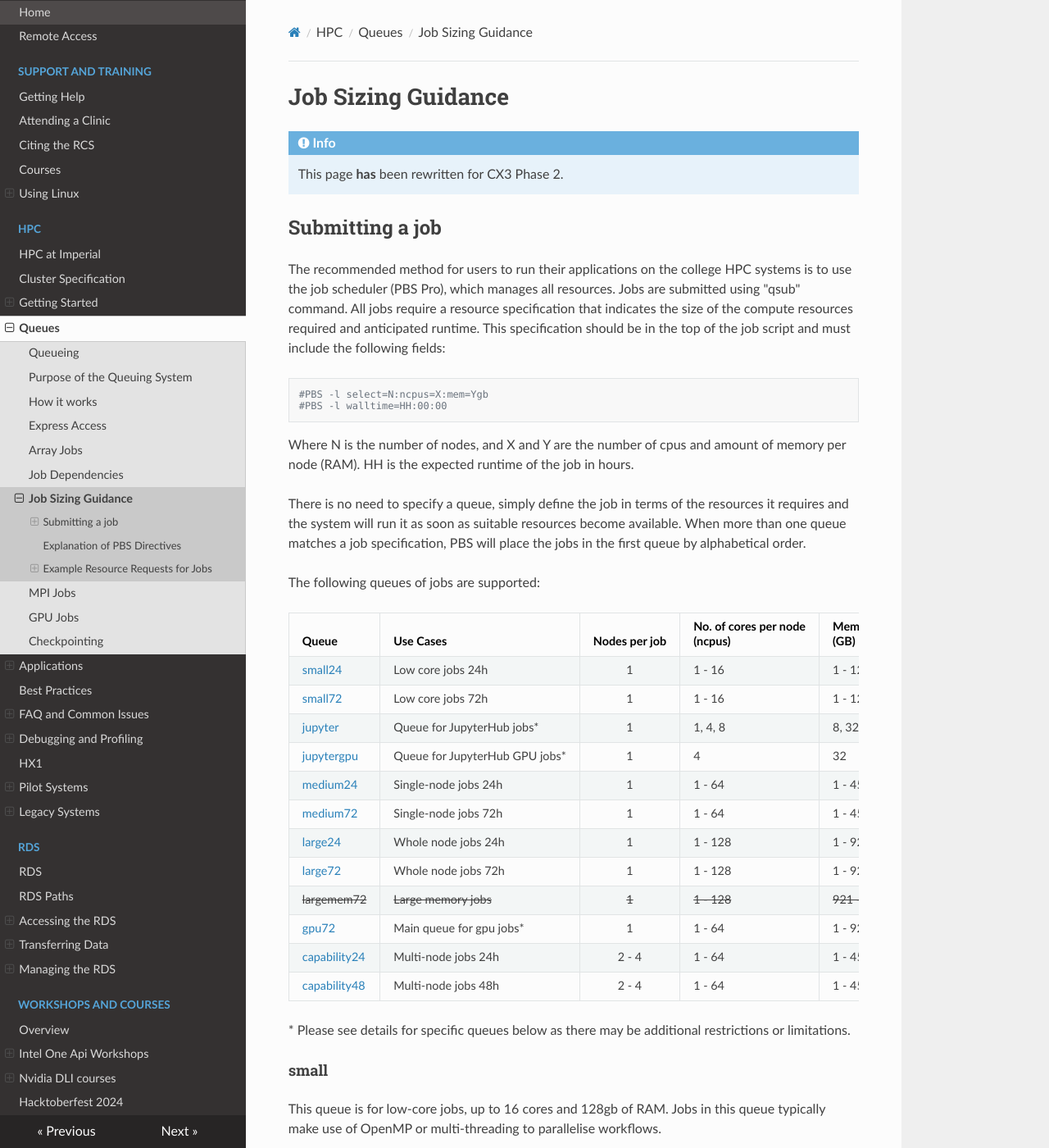
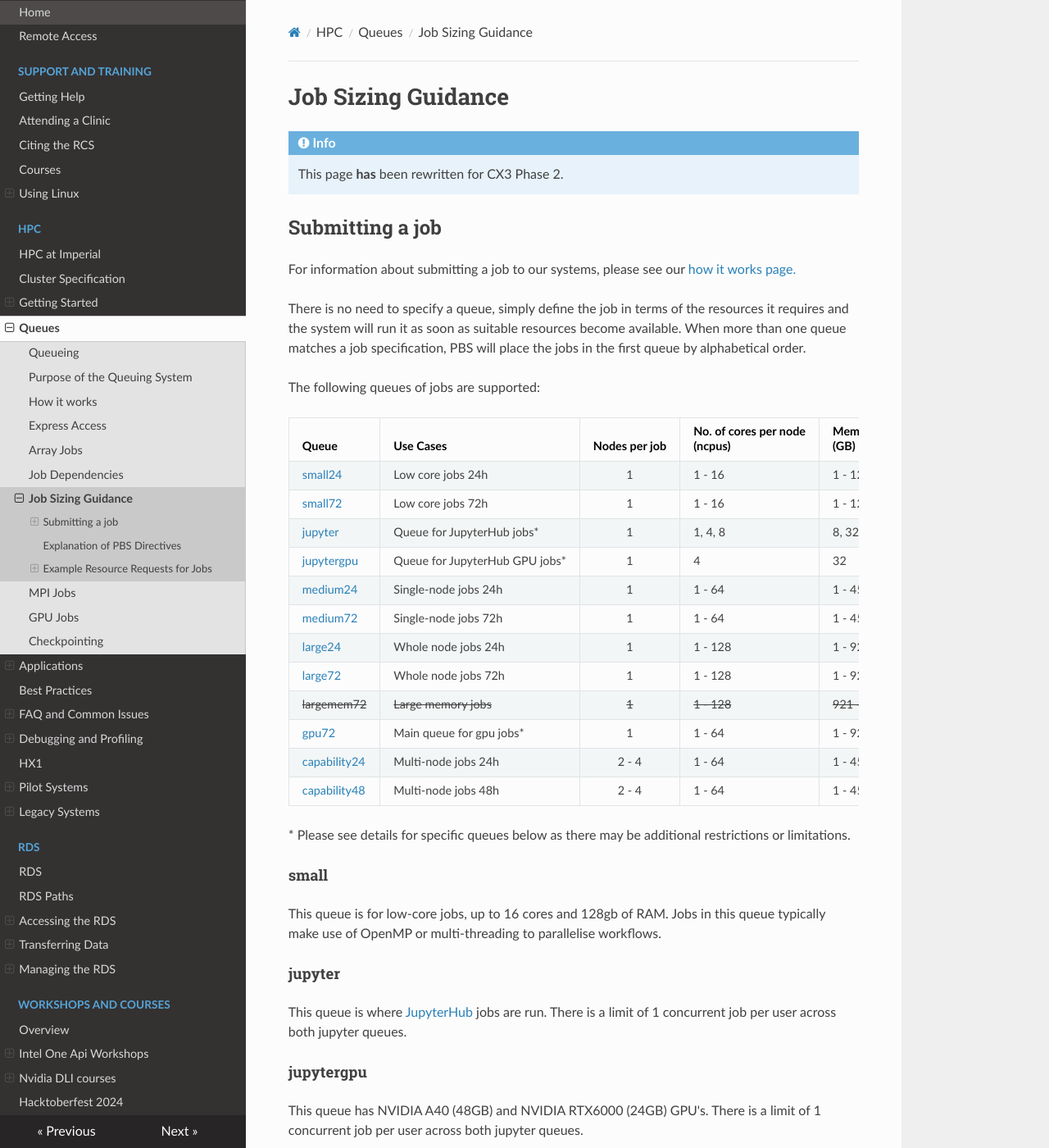
Before and after one commit to ImperialCollegeLondon/icl-rcs-user-guide, an MkDocs documentation site: the page built from docs/hpc/queues/job-sizing-guidance.md, in a window 1280 px wide and 1400 px high. Shown: the whole window at 82% size. Built offline with MkDocs 1.6.1, drawn with Linux system fonts in a browser that asks for light colours; nearby versions of some CDN libraries; some of the changed text lies outside the part shown.

Commit message:
mention rtx6000's in jupytergpu queue as well as clarity improvement

````diff
--- a/docs/hpc/queues/job-sizing-guidance.md
+++ b/docs/hpc/queues/job-sizing-guidance.md
@@ -4,15 +4,8 @@
 
     This page **has** been rewritten for CX3 Phase 2.
 
-## Submitting a  job
-The recommended method for users to run their applications on the college HPC systems is to use the job scheduler (PBS Pro), which manages all resources. Jobs are submitted using "qsub" command. All jobs require a resource specification that indicates the size of the compute resources required and anticipated runtime. This specification should be in the top of the job script and must include the following fields:
-
-```bash
-#PBS -l select=N:ncpus=X:mem=Ygb
-#PBS -l walltime=HH:00:00
-```
-
-Where N is the number of nodes, and X and Y are the number of cpus and amount of memory per node (RAM). HH is the expected runtime of the job in hours.
+## Submitting a job
+For information about submitting a job to our systems, please see our [how it works page.](./how-it-works.md)
 
 There is no need to specify a queue, simply define the job in terms of the resources it requires and the system will run it as soon as suitable resources become available. When more than one queue matches a job specification, PBS will place the jobs in the first queue by alphabetical order.
 
@@ -42,7 +35,7 @@ This queue is for low-core jobs, up to 16 cores and 128gb of RAM. Jobs in this q
 This queue is where [JupyterHub](https://jupyterhub-11.rcs.ic.ac.uk) jobs are run. There is a limit of 1 concurrent job per user across both jupyter queues.
 
 #### jupytergpu
-This queue has NVIDIA A40 (48GB) GPU's. There is a limit of 1 concurrent job per user across both jupyter queues.
+This queue has NVIDIA A40 (48GB) and NVIDIA RTX6000 (24GB) GPU's. There is a limit of 1 concurrent job per user across both jupyter queues.
 
 #### medium
 This queue is for single node jobs, using up to an entire node - 64 cores and 450GB of RAM.*
````
